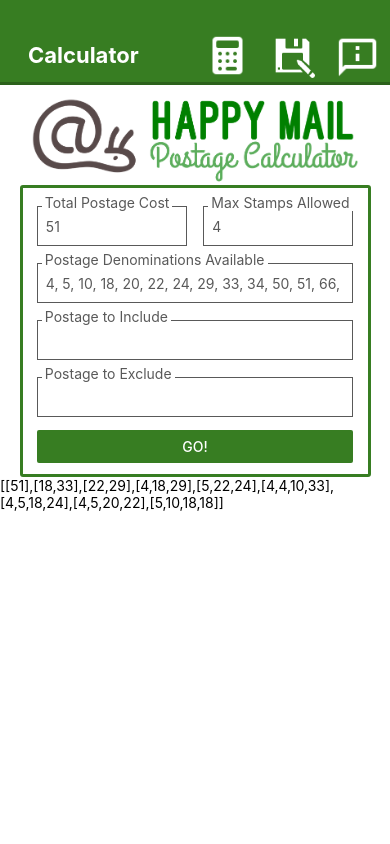
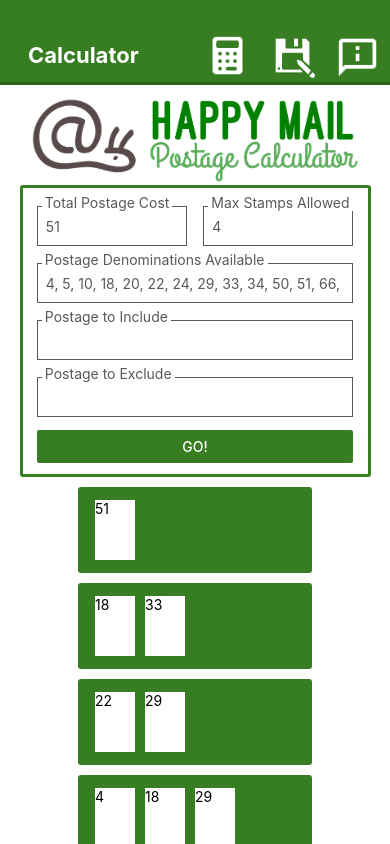
Before and after one commit to CaseyKerrick/postage-calculator-app, a React Native app: screen / in a window 390 px wide. Both pictures are taken after a click on the button "GO!". Built offline with nearby package versions, Linux system fonts and the light colour scheme.

Commit message:
List of solutions scrolls.

```diff
--- a/App.js
+++ b/App.js
@@ -1,6 +1,6 @@
 import { useState } from 'react';
 import { StatusBar } from 'expo-status-bar';
-import { StyleSheet, Text, View, Pressable, Image, TextInput, Button } from 'react-native';
+import { StyleSheet, Text, View, ScrollView, Pressable, Image, TextInput, Button, Keyboard } from 'react-native';
 import AsyncStorage from '@react-native-async-storage/async-storage';
 // import Animated, { useSharedValue, withTiming, useAnimatedStyle, Easing } from 'react-native-reanimated';
 import fullLogo from './assets/FullLogo_Transparent.png';
@@ -21,7 +21,11 @@ export default function App() {
   let [postageToInclude, setPostageToInclude] = useState('');
   let [postageToExclude, setPostageToExclude] = useState('');
 
-  let [solutions, setSolutions] = useState('');
+  let [solutions, setSolutions] = useState([]);
+
+  const saveTotalPostageCost = (value) => {
+    setTotalPostageCost(value);
+  };
 
 
   return (
@@ -46,11 +50,11 @@ export default function App() {
       <View style={styles.logoContainer}>
         <Image source={fullLogo} style={styles.appLogo} />
       </View>
-      <View style={styles.content}>
+      <ScrollView contentContainerStyle={styles.content} >
         <View style={styles.scryOptions}>
           <View style={styles.smallTextInput}>
-            <Text style={styles.textInputLabel}>Total Postage Cost</Text>
-            <TextInput style={styles.input} onChangeText={setTotalPostageCost} value={totalPostageCost.toString()} inputMode='numeric' />
+            <Text style={styles.textInputLabel} onSubmitEditing={Keyboard.dismiss}>Total Postage Cost</Text>
+            <TextInput style={styles.input} onChangeText={saveTotalPostageCost} value={totalPostageCost.toString()} inputMode='numeric' />
           </View>
           <View style={styles.smallTextInput}>
             <Text style={styles.textInputLabel}>Max Stamps Allowed</Text>
@@ -75,10 +79,23 @@ export default function App() {
             }} />
           </View>
         </View>
-        <View>
-          <Text>{JSON.stringify(solutions)}</Text>
+        <View style={styles.solutionsHolder}>
+          { solutions.map(solution => {
+            return (
+              <View style={styles.solutionContainer} key={solution.toString()}>
+                { solution.map((stamp, stampIndex) => {
+                  return (
+                    <View style={styles.individualStamp} key={`${stampIndex}_${stamp}`}>
+                      <Text>{stamp}</Text>
+                    </View>
+                  );
+                })}
+              </View>
+            );
+          })}
+          {/* <Text>{JSON.stringify(solutions)}</Text> */}
         </View>
-      </View>
+      </ScrollView>
     </View>
   );
 }
@@ -125,7 +142,7 @@ const styles = StyleSheet.create({
   },
 
   content: {
-    flex: 1,
+    flexGrow: 1,
     alignItems: 'center',
   },
 
@@ -173,4 +190,27 @@ const styles = StyleSheet.create({
     marginBottom: 5,
     marginTop: 8,
   },
+
+  solutionContainer: {
+    backgroundColor: '#377D22',
+    marginTop: 10,
+    // height: 80,
+    borderRadius: 3,
+    flexDirection: 'row',
+    flexWrap: 'wrap',
+    padding: 8,
+    paddingLeft: 12,
+  },
+
+  solutionsHolder: {
+    width: '60%',
+    alignContent: 'space-around',
+  },
+
+  individualStamp: {
+    height: 60,
+    width: 40,
+    backgroundColor: '#fff',
+    margin: 5,
+  }
 });
```
